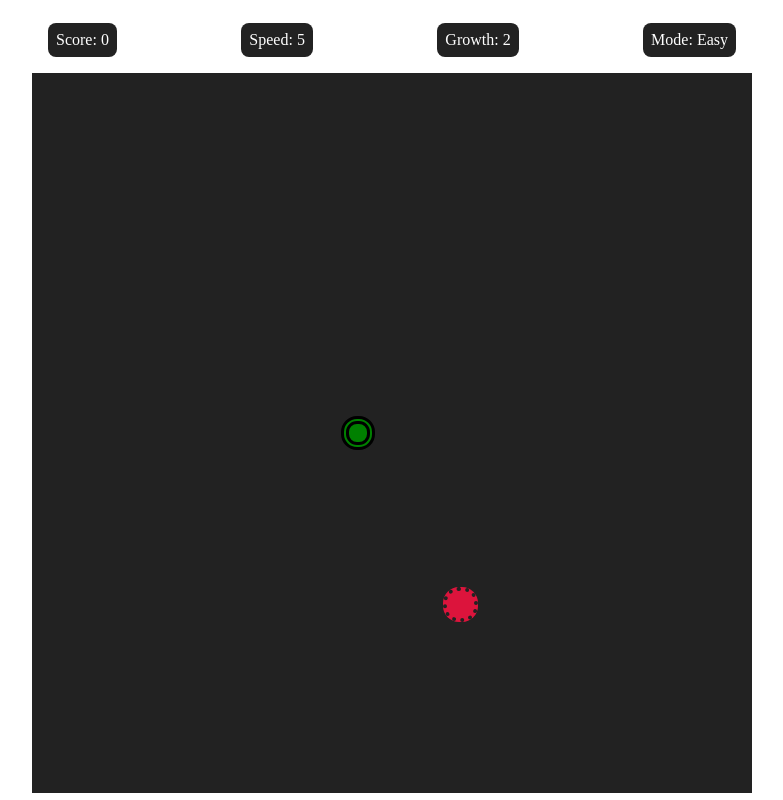
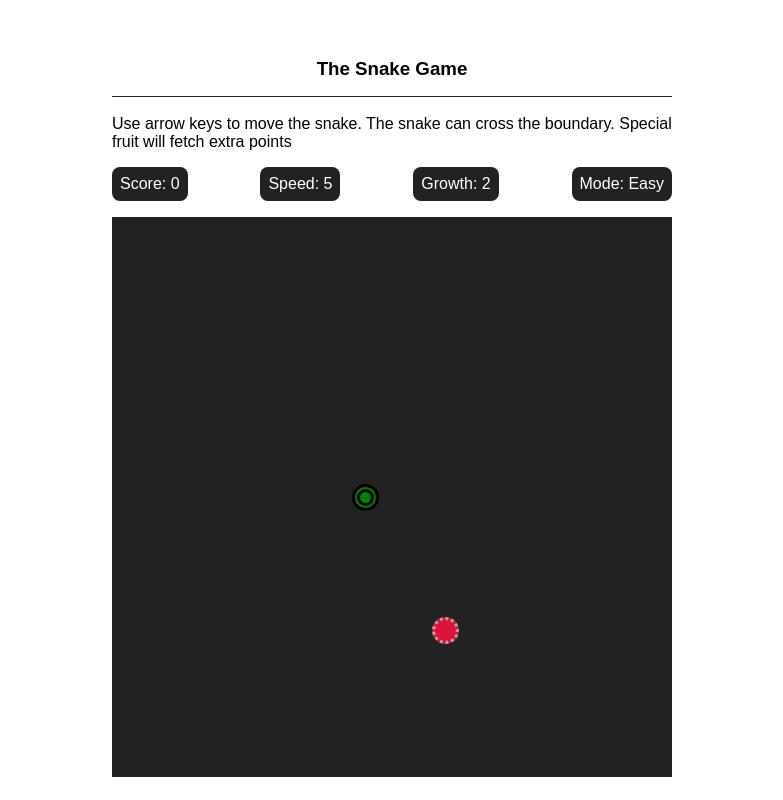
Before and after one commit to rubal2508/rubal2508.github.io, a plain HTML site: page snake/index.html in a window 1280 px wide. Shown: the whole page, without its empty margins (248-1031 px from the left). Drawn offline with Linux system fonts and the light colour scheme.

Commit message:
changes to snake game

```diff
--- a/snake/index.html
+++ b/snake/index.html
@@ -10,6 +10,8 @@
 </head>
 <body>
     <div id="game">
+        <h3>The Snake Game</h3>
+        <div class="instruction"><p>Use arrow keys to move the snake. The snake can cross the boundary. Special fruit will fetch extra points</p></div>
         <div id="game-status">
             <span id="score" >Score: 0</span>
             <span id="speed" >Speed: 5</span>
--- a/snake/style.css
+++ b/snake/style.css
@@ -7,12 +7,28 @@ body{
     margin: 0;
     /* background-color: #000; */
     box-sizing: border-box;
+    font-family: Arial, Helvetica, sans-serif;
+}
+
+h3{
+    text-align: center;
+    border-bottom: 1px solid #222;
+    padding: 2vmin;
+}
+
+.instruction{
+    text-align: left;
+    width: 70vmin;
+    margin-left: auto;
+    margin-right: auto;
 }
 
 #game-status{
-    margin: 2vmin;
+    margin-bottom: 2vmin;
+    margin-top: 2vmin;
     display: flex;
     justify-content: space-between;
+    width: 70vmin;
 }
 
 #game-status span{
@@ -24,8 +40,8 @@ body{
 
 #game-board{
     background-color: #222;
-    width: 90vmin;
-    height: 90vmin;
+    width: 70vmin;
+    height: 70vmin;
     display: grid;
     grid-template-rows: repeat(21,1fr);
     grid-template-columns: repeat(21,1fr);
@@ -46,20 +62,20 @@ body{
 
 .food{
     background-color: crimson;
-    border: 0.5vmin dotted #222;
+    border: 0.4vmin dotted #aaa;
     border-radius: 2vmin;
     /* animation: myfirst 0.5s linear infinite; */
 }
 
 .food-special{
     background-color: blue;
-    border: 0.5vmin dotted yellow;
+    border: 0.4vmin dotted yellow;
     border-radius: 2vmin;
     animation: myfirst 0.5s linear infinite;
 }
 
 @keyframes myfirst {
     50%  {
-        border: 0.5vmin dashed yellow;
+        border: 0.4vmin dashed yellow;
     }
 }
```
Also changed, not shown: 2 other files.
